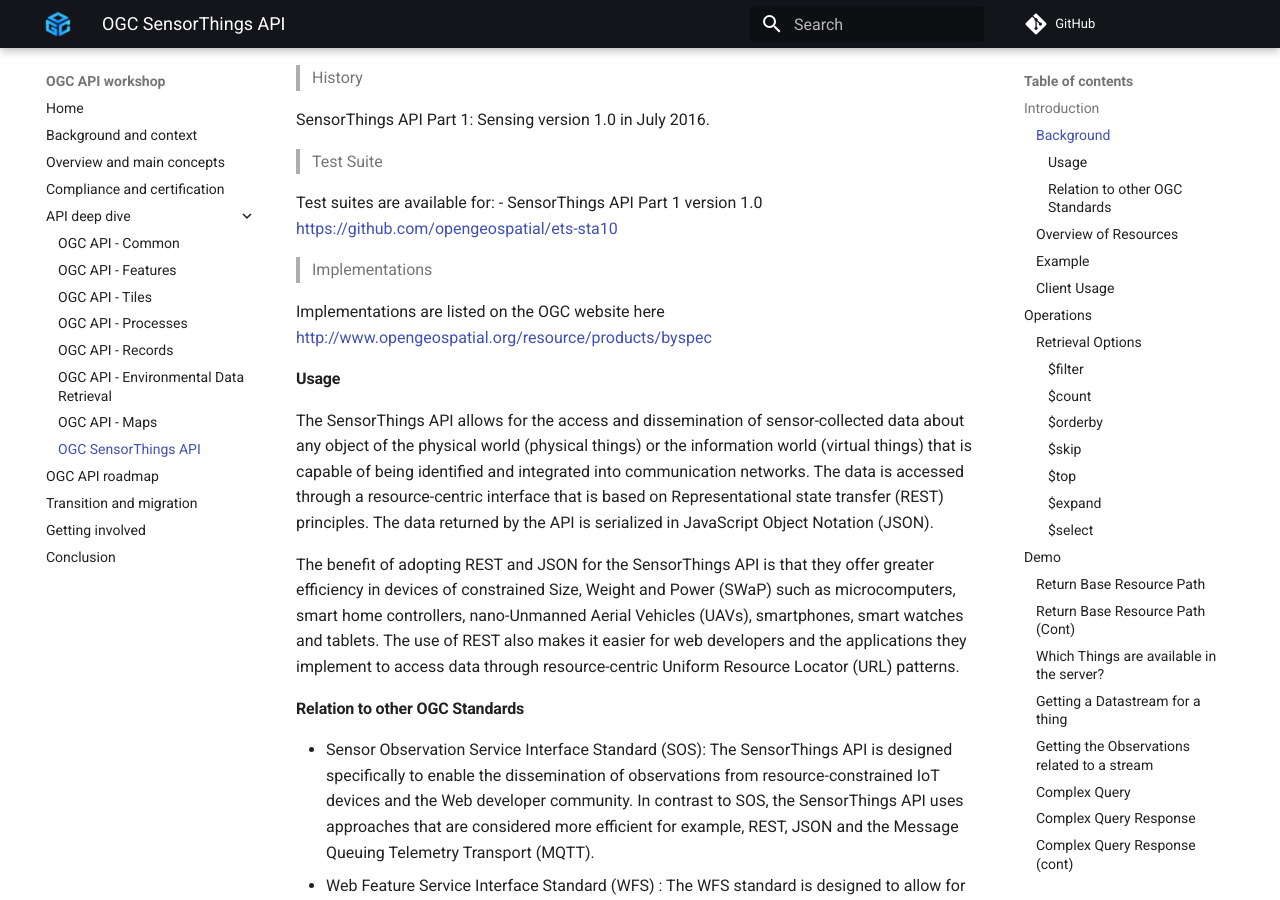
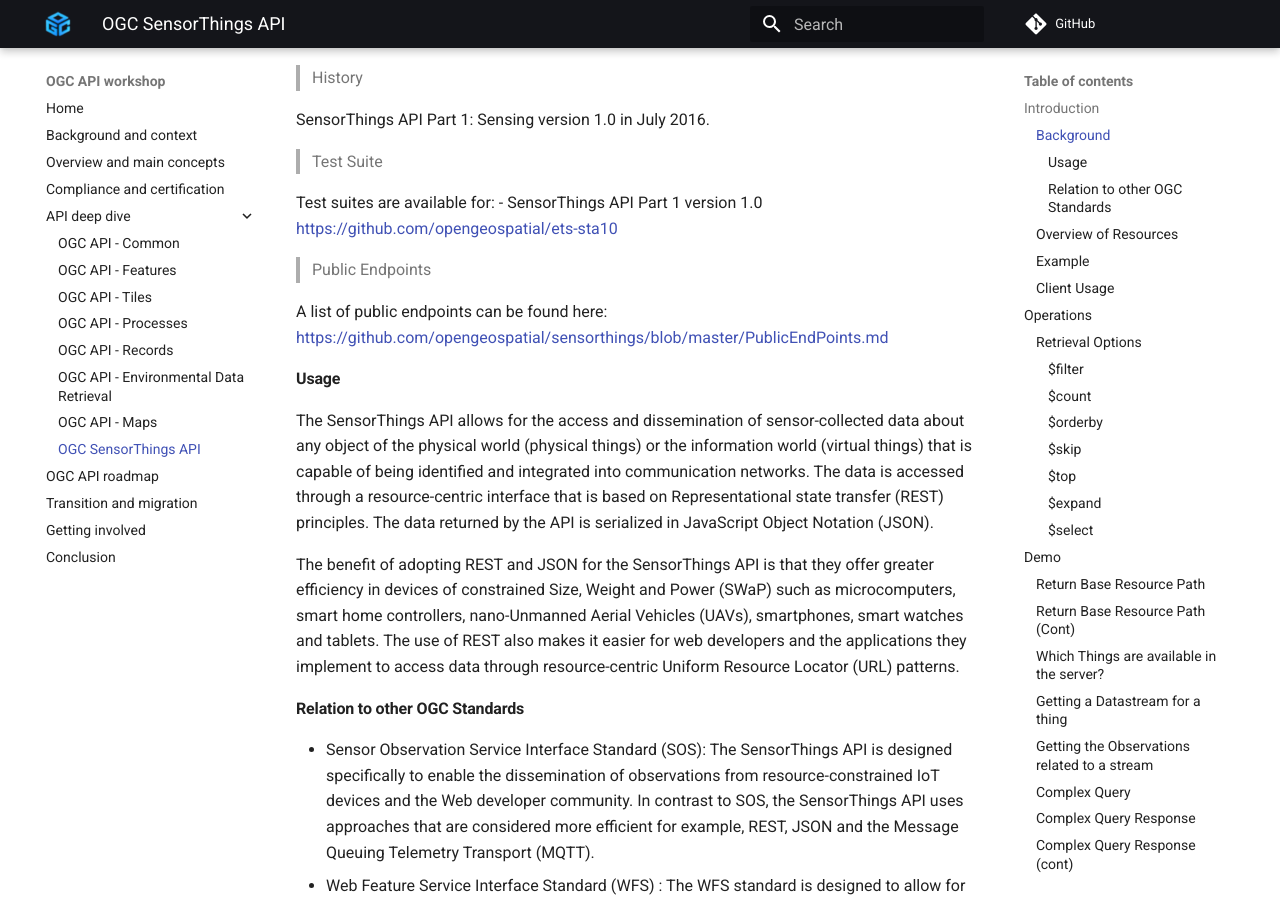
Before and after one commit to opengeospatial/ogcapi-workshop, an MkDocs documentation site: the page built from workshop/content/docs/api-deep-dive/sensorthings/index_.md, in a window 1280 px wide and 900 px high, scrolled down 955 px. Built offline with MkDocs 1.6.1 and Material for MkDocs 9.7.7, drawn with Linux system fonts in a browser that asks for light colours; comment, search, counter and statistics services are not loaded.

Commit message:
- pointed implementation references to the github implementation pages of the standards

```diff
--- a/workshop/content/docs/api-deep-dive/sensorthings/index_.md
+++ b/workshop/content/docs/api-deep-dive/sensorthings/index_.md
@@ -48,9 +48,9 @@
 Test suites are available for:
 - SensorThings API Part 1 version 1.0 <https://github.com/opengeospatial/ets-sta10>
 
-> Implementations
+> Public Endpoints
 
-Implementations are listed on the OGC website here <http://www.opengeospatial.org/resource/products/byspec>
+  A list of public endpoints can be found here: <https://github.com/opengeospatial/sensorthings/blob/master/PublicEndPoints.md>
 
 #### Usage
 
```
Also changed, not shown: workshop/content/docs/api-deep-dive/environmental-data-retrieval/index_.md (+1 -1 lines), workshop/content/docs/api-deep-dive/features/index_.md (+1 -1 lines), workshop/content/docs/api-deep-dive/processes/index_.md (+1 -1 lines), workshop/content/docs/api-deep-dive/tiles/index_.md (+1 -1 lines).
